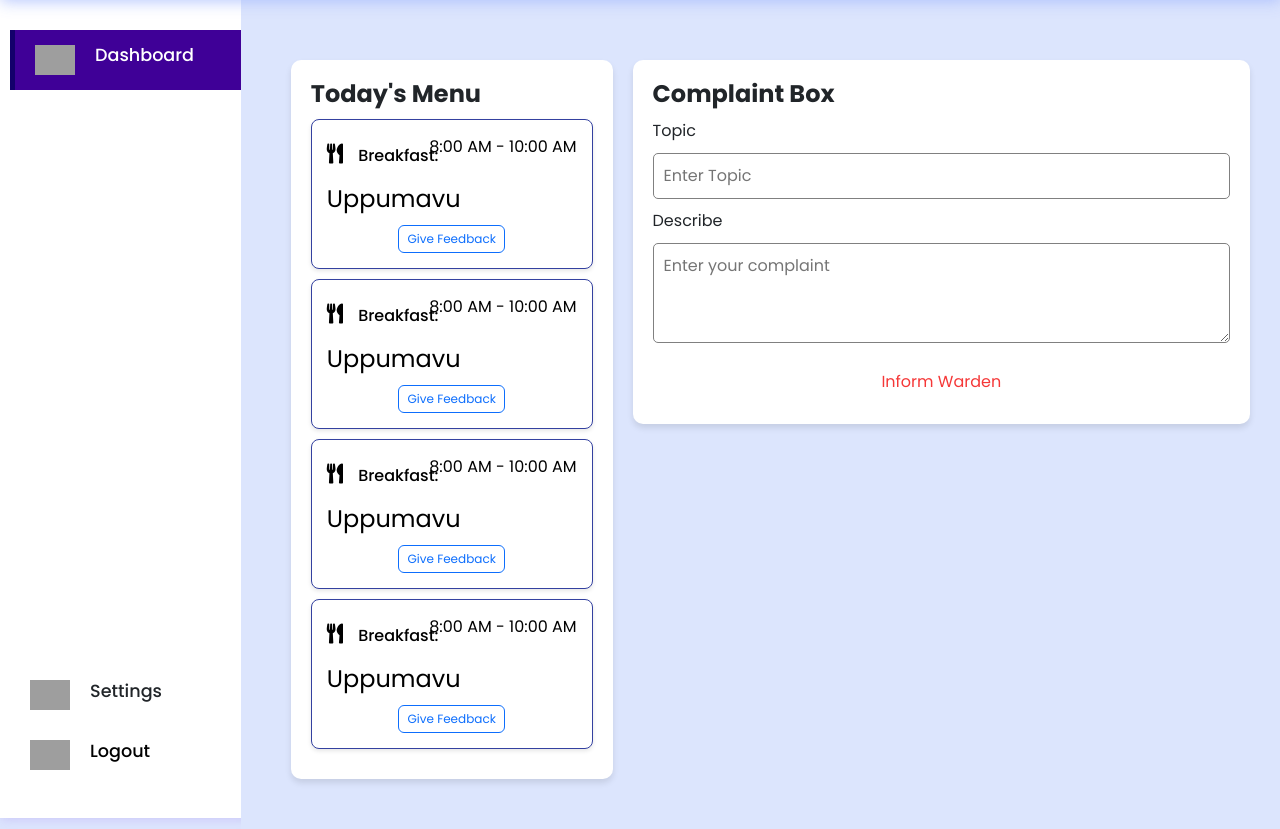
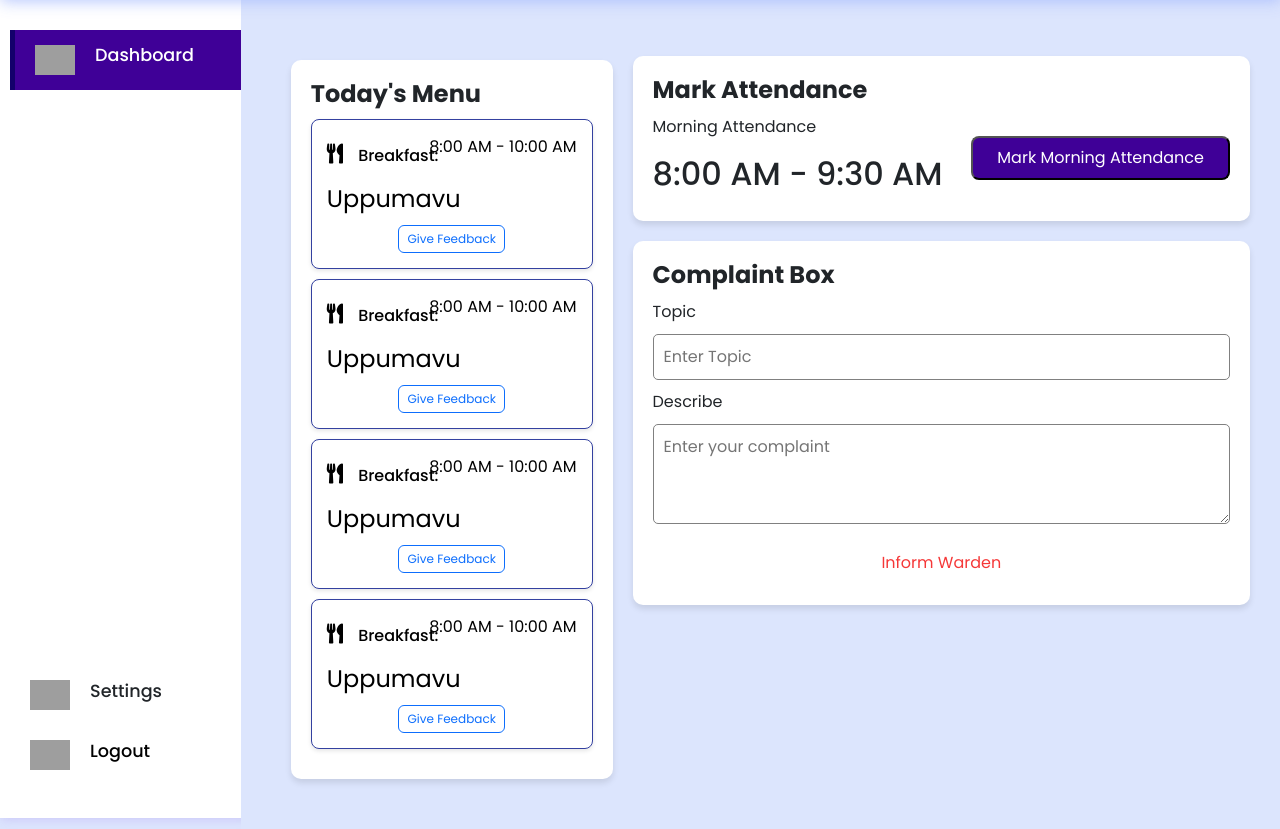
Before and after one commit to SivaPrasad43/Hostel_Management_System, a PHP site: page /php/dashboard/student_dashboard.php in a window 1280 px wide. Shown: the part 70-899 px from the top of the page. Run offline with PHP 8.4, Linux system fonts and the light colour scheme; a user stored in the database is signed in; grey boxes are pictures that could not be loaded.

Commit message:
attendence added

```diff
--- a/php/dashboard/student_dashboard.php
+++ b/php/dashboard/student_dashboard.php
@@ -99,12 +99,9 @@ session_start(); // Start the session
                                 <span class="food-label">Breakfast:</span>
                             </div>
                             <div class="food-name">Uppumavu</div>
-                            <button
-                                            class="btn btn-small btn-outline-primary btn-rounded mt-2"
-                                            data-bs-toggle="modal"
+                            <button class="btn btn-small btn-outline-primary btn-rounded mt-2" data-bs-toggle="modal"
                                 data-bs-target="#exampleModal"
-                                            style="--bs-btn-padding-y: .25rem; --bs-btn-padding-x: .5rem; --bs-btn-font-size: .75rem;"
-                                            >
+                                style="--bs-btn-padding-y: .25rem; --bs-btn-padding-x: .5rem; --bs-btn-font-size: .75rem;">
                                 Give Feedback
                             </button>
                             <div class="food-time">8:00 AM - 10:00 AM</div>
@@ -115,12 +112,9 @@ session_start(); // Start the session
                                 <span class="food-label">Breakfast:</span>
                             </div>
                             <div class="food-name">Uppumavu</div>
-                            <button
-                                            class="btn btn-small btn-outline-primary btn-rounded mt-2"
-                                            data-bs-toggle="modal"
+                            <button class="btn btn-small btn-outline-primary btn-rounded mt-2" data-bs-toggle="modal"
                                 data-bs-target="#exampleModal"
-                                            style="--bs-btn-padding-y: .25rem; --bs-btn-padding-x: .5rem; --bs-btn-font-size: .75rem;"
-                                            >
+                                style="--bs-btn-padding-y: .25rem; --bs-btn-padding-x: .5rem; --bs-btn-font-size: .75rem;">
                                 Give Feedback
                             </button>
                             <div class="food-time">8:00 AM - 10:00 AM</div>
@@ -131,12 +125,9 @@ session_start(); // Start the session
                                 <span class="food-label">Breakfast:</span>
                             </div>
                             <div class="food-name">Uppumavu</div>
-                            <button
-                                            class="btn btn-small btn-outline-primary btn-rounded mt-2"
-                                            data-bs-toggle="modal"
+                            <button class="btn btn-small btn-outline-primary btn-rounded mt-2" data-bs-toggle="modal"
                                 data-bs-target="#exampleModal"
-                                            style="--bs-btn-padding-y: .25rem; --bs-btn-padding-x: .5rem; --bs-btn-font-size: .75rem;"
-                                            >
+                                style="--bs-btn-padding-y: .25rem; --bs-btn-padding-x: .5rem; --bs-btn-font-size: .75rem;">
                                 Give Feedback
                             </button>
                             <div class="food-time">8:00 AM - 10:00 AM</div>
@@ -147,12 +138,9 @@ session_start(); // Start the session
                                 <span class="food-label">Breakfast:</span>
                             </div>
                             <div class="food-name">Uppumavu</div>
-                         <button
-                                            class="btn btn-small btn-outline-primary btn-rounded mt-2"
-                                            data-bs-toggle="modal"
+                            <button class="btn btn-small btn-outline-primary btn-rounded mt-2" data-bs-toggle="modal"
                                 data-bs-target="#exampleModal"
-                                            style="--bs-btn-padding-y: .25rem; --bs-btn-padding-x: .5rem; --bs-btn-font-size: .75rem;"
-                                            >
+                                style="--bs-btn-padding-y: .25rem; --bs-btn-padding-x: .5rem; --bs-btn-font-size: .75rem;">
                                 Give Feedback
                             </button>
                             <div class="food-time">8:00 AM - 10:00 AM</div>
@@ -167,20 +155,23 @@ session_start(); // Start the session
                         <div class="attendance-box">
                             <div class="time-show">
                                 <p>Morning Attendance</p>
-            <h1>8:00 AM - 9:29 AM</h1>
+                                <h1>8:00 AM - 9:30 AM</h1>
                             </div>
                             <div class="mark-attendance">
                                 <form id="attendance-form" action="../process_attendance.php" method="post">
                                     <input type="hidden" name="attendance_type" value="morning">
-                <button id="morning-attendance-btn" type="submit" class="attendance-btn">Mark Morning Attendance</button>
+                                    <button id="morning-attendance-btn" type="submit" class="attendance-btn">Mark
+                                        Morning Attendance</button>
                                 </form>
-            <p id="attendance-message" style="display: none;">Mark attendance between 8:00 AM and 9:29 AM.</p>
+                                <p id="attendance-message" style="display: none;">Mark attendance between 8:00 AM and
+                                    9:30 AM.</p>
                             </div>
                         </div>
                         <div class="attendance-buttons">
                             <form id="night-attendance-form" action="../process_attendance.php" method="post">
                                 <input type="hidden" name="attendance_type" value="night">
-            <button id="night-attendance-btn" type="submit" class="attendance-button" style="display: none;">Mark Night Attendance</button>
+                                <button id="night-attendance-btn" type="submit" class="attendance-button"
+                                    style="display: none;">Mark Night Attendance</button>
                             </form>
                         </div>
                     </div>
@@ -192,23 +183,28 @@ session_start(); // Start the session
                     var minutes = now.getMinutes();
 
                     // Check if the current time is within the allowed time intervals
-                    if ((hours == 8 && minutes >= 0 && minutes < 60) || (hours == 10 && minutes <= 55)) {
-                        // Show the "attendance-section" div
+                    if ((hours == 8 && minutes >= 0 && minutes <` 60) || (hours == 11 && minutes <= 1)) {
+                        // Show the "attendance-section" div and the "Morning" button
                         document.querySelector(".attendance-section").style.display = "block";
+                        document.getElementById("morning-attendance-btn").style.display = "block";
+                        document.getElementById("night-attendance-btn").style.display =
+                        "none"; // Hide the "Night" button
                     } else if (hours == 21 && minutes >= 0 && minutes < 30) {
-                        // Show the "attendance-section" div
+                        // Show the "attendance-section" div and the "Night" button
                         document.querySelector(".attendance-section").style.display = "block";
+                        document.getElementById("night-attendance-btn").style.display = "block";
+                        document.getElementById("morning-attendance-btn").style.display =
+                        "none"; // Hide the "Morning" button
 
-                        // Calculate the time until 9:29 PM
+                        // Calculate the time until 10:30 PM
                         var endTime = new Date();
-                        endTime.setHours(21);
-                        endTime.setMinutes(29);
+                        endTime.setHours(22);
+                        endTime.setMinutes(30);
                         var timeRemaining = endTime - now;
 
-                        // Schedule a page reload when the end time is reached
+                        // Schedule a page refresh when the end time is reached
                         setTimeout(function() {
                             window.location.reload(true); // Hard refresh the page
-
                         }, timeRemaining);
                     } else {
                         // Hide the "attendance-section" div
```
Also changed, not shown: php/process_attendance.php (+32 -14 lines). Lines whose indentation alone changed are shown as unchanged.
